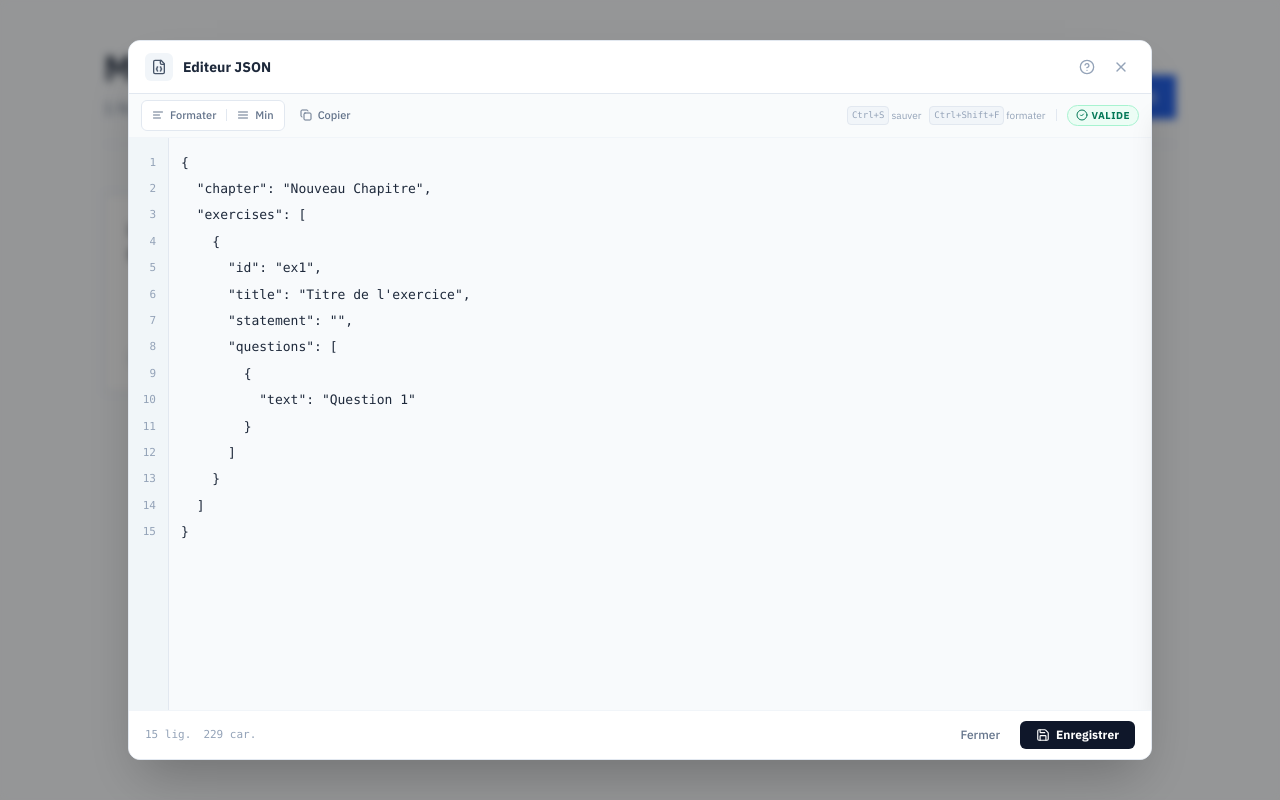
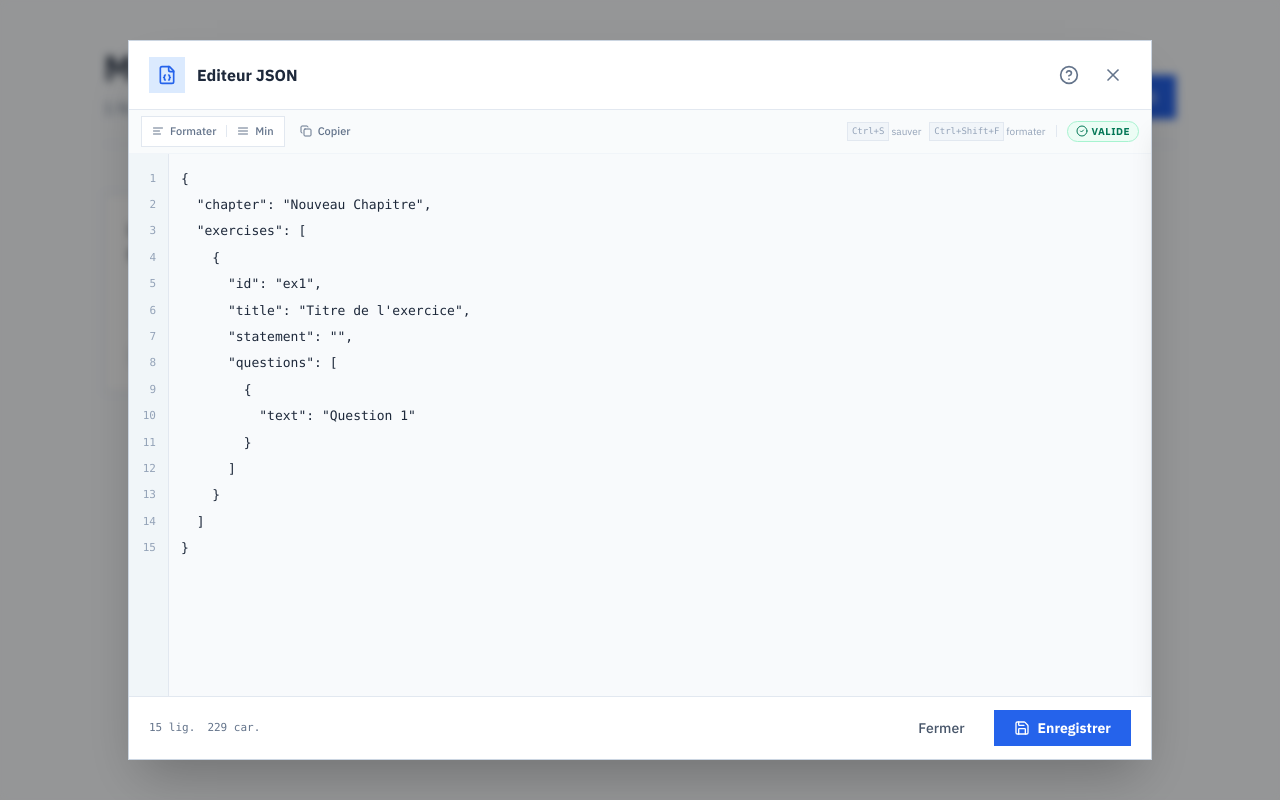
Before and after one commit to Abdel00zz/Exercice_zone_vide, a React (Vite) app: page / in a window 1280 px wide. Both pictures are taken after a click on the button "Editeur JSON". Built offline with nearby package versions, Linux system fonts and the light colour scheme; what better-react-mathjax would draw is missing.

Commit message:
style: Remove rounded corners and adjust print margins
Refactors UI elements to use squared corners for a cleaner, more consistent look. Updates print margins to ensure better layout and readability on A4 paper, particularly for the first page.

```diff
--- a/components/AnswerSpace.tsx
+++ b/components/AnswerSpace.tsx
@@ -150,7 +150,7 @@ const AnswerSpace: React.FC<AnswerSpaceProps> = ({ height = 120, onHeightChange
     <div className="my-3 answer-space group relative">
       <div
         ref={containerRef}
-        className="w-full relative rounded-lg transition-shadow duration-200 hover:shadow-md print:rounded-none print:shadow-none box-border"
+        className="w-full relative rounded-none transition-shadow duration-200 hover:shadow-md print:rounded-none print:shadow-none box-border"
         style={{
           height: `${height}px`,
           backgroundColor: THEME.screen.bg,
@@ -287,13 +287,13 @@ const AnswerSpace: React.FC<AnswerSpaceProps> = ({ height = 120, onHeightChange
         <div className="absolute top-1.5 right-1.5 flex items-center gap-1 opacity-0 group-hover:opacity-100 transition-opacity no-print">
            <button
             onClick={handleAutoFill}
-            className="p-1 text-[10px] bg-indigo-600 text-white rounded hover:bg-indigo-700 transition shadow-sm flex items-center gap-1"
+            className="p-1 text-[10px] bg-blue-600 text-white rounded-none hover:bg-blue-700 transition shadow-sm flex items-center gap-1"
             title="Ajuster la hauteur pour remplir le reste de la page"
           >
             <Wand2 className="w-3 h-3" />
             <span className="hidden sm:inline">Remplir</span>
           </button>
-          <div className="px-1.5 py-0.5 text-[10px] font-mono bg-black/60 text-white rounded select-none">
+          <div className="px-1.5 py-0.5 text-[10px] font-mono bg-black/60 text-white rounded-none select-none">
             {height}px
           </div>
         </div>
--- a/components/Dashboard.tsx
+++ b/components/Dashboard.tsx
@@ -205,48 +205,48 @@ const Dashboard: React.FC<DashboardProps> = ({
                                        )}
 
                                        {/* Hover actions */}
-                                       <div className="flex items-center gap-1 opacity-0 group-hover:opacity-100 transition-opacity shrink-0" onClick={(e) => e.stopPropagation()}>
+                                       <div className="flex items-center gap-2 opacity-0 group-hover:opacity-100 transition-opacity shrink-0" onClick={(e) => e.stopPropagation()}>
                                            <button
                                                onClick={() => handleRename(ws)}
-                                               className="p-1.5 text-slate-400 hover:text-blue-600 hover:bg-blue-50 rounded transition"
+                                               className="p-2 text-slate-400 hover:text-blue-600 hover:bg-blue-50 rounded-none transition"
                                                aria-label="Renommer"
                                            >
-                                               <Pencil className="h-4 w-4" />
+                                               <Pencil className="h-5 w-5" />
                                            </button>
                                            <button
                                                onClick={() => handleEditJson(ws)}
-                                               className="p-1.5 text-slate-400 hover:text-blue-600 hover:bg-blue-50 rounded transition"
+                                               className="p-2 text-slate-400 hover:text-blue-600 hover:bg-blue-50 rounded-none transition"
                                                aria-label="Editer JSON"
                                            >
-                                               <Code className="h-4 w-4" />
+                                               <Code className="h-5 w-5" />
                                            </button>
                                            <button
                                                onClick={() => onDeleteWorksheet(ws.id)}
-                                               className="p-1.5 text-slate-400 hover:text-red-600 hover:bg-red-50 rounded transition"
+                                               className="p-2 text-slate-400 hover:text-red-600 hover:bg-red-50 rounded-none transition"
                                                aria-label="Supprimer"
                                            >
-                                               <Trash2 className="h-4 w-4" />
+                                               <Trash2 className="h-5 w-5" />
                                            </button>
                                        </div>
                                    </div>
 
                                    {/* Meta info */}
-                                   <div className="mt-auto pt-4 border-t border-slate-100 flex items-center justify-between text-sm text-slate-500">
-                                       <div className="flex items-center gap-4">
-                                           <span className="flex items-center gap-1.5 font-medium">
-                                               <FileText className="h-4 w-4 text-slate-400" />
+                                   <div className="mt-auto pt-5 border-t border-slate-200 flex items-center justify-between text-base text-slate-600">
+                                       <div className="flex items-center gap-5">
+                                           <span className="flex items-center gap-2 font-medium">
+                                               <FileText className="h-5 w-5 text-slate-400" />
                                                {exerciseCount} ex.
                                            </span>
                                            {classNameLabel && (
-                                               <span className="truncate max-w-[120px] bg-slate-100 px-2 py-0.5 text-xs font-medium text-slate-600">{classNameLabel}</span>
+                                               <span className="truncate max-w-[150px] bg-slate-100 px-3 py-1 text-sm font-semibold text-slate-700 border border-slate-200">{classNameLabel}</span>
                                            )}
                                        </div>
-                                       <div className="flex items-center gap-2">
-                                           <span className="flex items-center gap-1.5">
-                                               <Calendar className="h-4 w-4 text-slate-400" />
+                                       <div className="flex items-center gap-3">
+                                           <span className="flex items-center gap-2">
+                                               <Calendar className="h-5 w-5 text-slate-400" />
                                                {new Date(ws.createdAt).toLocaleDateString('fr-FR', { day: 'numeric', month: 'short' })}
                                            </span>
-                                           <ChevronRight className="h-4 w-4 text-slate-300 group-hover:text-blue-600 transition-colors" />
+                                           <ChevronRight className="h-5 w-5 text-slate-300 group-hover:text-blue-600 transition-colors" />
                                        </div>
                                    </div>
                                </div>
--- a/components/JSONEditorModal.tsx
+++ b/components/JSONEditorModal.tsx
@@ -99,7 +99,7 @@ const CodeBlock = ({ code, label }: { code: string; label?: string }) => {
 const GuideSection = ({ title, children, icon: Icon }: { title: string, children: React.ReactNode, icon?: React.ElementType }) => (
   <div className="mb-6">
     <h3 className="flex items-center gap-2 text-sm font-bold text-slate-800 mb-2 pb-1.5 border-b border-slate-100">
-      {Icon && <Icon className="w-4 h-4 text-indigo-500" />}
+      {Icon && <Icon className="w-4 h-4 text-blue-600" />}
       {title}
     </h3>
     <div className="text-xs text-slate-600 space-y-2 leading-relaxed">
@@ -121,13 +121,13 @@ const JSONGuide = ({ onClose }: { onClose: () => void }) => {
     <div className="h-full flex flex-col bg-white">
       <div className="px-5 py-3 border-b border-slate-200 flex items-center justify-between bg-slate-50/50">
         <h2 className="text-sm font-bold font-display text-slate-800 flex items-center gap-2">
-          <BookOpen className="w-4 h-4 text-indigo-600" />
+          <BookOpen className="w-4 h-4 text-blue-600" />
           Guide
         </h2>
         <div className="flex items-center gap-1.5">
           <button
             onClick={handleCopyAll}
-            className="flex items-center gap-1 px-2 py-1 text-[10px] font-medium text-slate-500 hover:text-indigo-600 bg-white border border-slate-200 hover:border-indigo-200 rounded transition"
+            className="flex items-center gap-1 px-2 py-1 text-[10px] font-medium text-slate-500 hover:text-blue-600 bg-white border border-slate-200 hover:border-blue-300 rounded-none transition"
           >
             {copiedAll ? <CheckCircle2 className="w-3 h-3 text-emerald-500" /> : <Copy className="w-3 h-3" />}
             {copiedAll ? "OK" : "Copier"}
@@ -140,13 +140,13 @@ const JSONGuide = ({ onClose }: { onClose: () => void }) => {
 
       <div className="flex-1 overflow-y-auto p-5 custom-scrollbar">
         <div className="max-w-none">
-          <p className="text-slate-500 mb-4 bg-indigo-50 border border-indigo-100 p-3 rounded-lg text-xs">
+          <p className="text-slate-600 mb-4 bg-blue-50 border border-blue-200 p-3 rounded-none text-xs">
             Ce format JSON permet de structurer vos fiches d'exercices.
           </p>
 
           <GuideSection title="Structure de base" icon={FileJson}>
             <p>Deux cles obligatoires :</p>
-            <ul className="list-disc pl-4 space-y-0.5 marker:text-indigo-400">
+            <ul className="list-disc pl-4 space-y-0.5 marker:text-blue-500">
               <li><code className="bg-slate-100 px-1 py-0.5 rounded text-slate-800 font-bold text-[10px]">chapter</code> : Titre de la fiche</li>
               <li><code className="bg-slate-100 px-1 py-0.5 rounded text-slate-800 font-bold text-[10px]">exercises</code> : Liste d'exercices</li>
             </ul>
@@ -510,32 +510,32 @@ const JSONEditorModal: React.FC<JSONEditorModalProps> = ({
 
   return (
     <div className="fixed inset-0 z-[60] flex items-center justify-center bg-black/40 backdrop-blur-sm p-3 md:p-5">
-      <div className={`bg-white border rounded-xl w-full max-w-5xl h-full max-h-[90vh] flex flex-col shadow-2xl overflow-hidden relative transition-all duration-200 ${savedFlash ? 'border-emerald-400 ring-2 ring-emerald-200' : 'border-slate-200'}`}>
+      <div className={`bg-white border rounded-none w-full max-w-5xl h-full max-h-[90vh] flex flex-col shadow-2xl overflow-hidden relative transition-all duration-200 ${savedFlash ? 'border-emerald-400 ring-2 ring-emerald-200' : 'border-slate-300'}`}>
 
         {/* ─── Header ─── */}
-        <div className="px-4 py-3 border-b border-slate-200 flex items-center justify-between bg-white z-20">
-          <div className="flex items-center gap-2.5">
-            <div className="p-1.5 bg-slate-100 text-slate-600 rounded-md">
-              <FileJson className="w-4 h-4" />
+        <div className="px-5 py-4 border-b border-slate-200 flex items-center justify-between bg-white z-20">
+          <div className="flex items-center gap-3">
+            <div className="p-2 bg-blue-100 text-blue-600 rounded-none">
+              <FileJson className="w-5 h-5" />
             </div>
             <div>
-              <h2 className="text-sm font-bold text-slate-800 font-display">Editeur JSON</h2>
+              <h2 className="text-base font-bold text-slate-900 font-display">Editeur JSON</h2>
             </div>
           </div>
-          <div className="flex items-center gap-1.5">
+          <div className="flex items-center gap-2">
             <button
               onClick={() => setShowGuide(!showGuide)}
-              className={`p-1.5 rounded-md transition-all text-xs ${
+              className={`p-2 rounded-none transition-all text-sm ${
                 showGuide
-                  ? 'bg-indigo-100 text-indigo-700'
-                  : 'text-slate-400 hover:bg-slate-100 hover:text-slate-600'
+                  ? 'bg-blue-100 text-blue-700'
+                  : 'text-slate-500 hover:bg-slate-100 hover:text-slate-700'
               }`}
               title="Guide (structure JSON)"
             >
-              <HelpCircle className="w-4 h-4" />
+              <HelpCircle className="w-5 h-5" />
             </button>
-            <button onClick={onClose} className="p-1.5 text-slate-400 hover:text-slate-700 hover:bg-slate-100 rounded-md transition">
-              <X className="w-4 h-4" />
+            <button onClick={onClose} className="p-2 text-slate-500 hover:text-slate-800 hover:bg-slate-100 rounded-none transition">
+              <X className="w-5 h-5" />
             </button>
           </div>
         </div>
@@ -545,10 +545,10 @@ const JSONEditorModal: React.FC<JSONEditorModalProps> = ({
           <div className="flex-1 flex flex-col min-w-0 transition-all duration-200">
             {/* Toolbar - minimal */}
             <div className="px-3 py-1.5 border-b border-slate-100 flex items-center gap-1.5 bg-slate-50/80">
-              <div className="flex items-center gap-0.5 bg-white border border-slate-200 rounded-md p-0.5">
+              <div className="flex items-center gap-0.5 bg-white border border-slate-200 rounded-none p-0.5">
                 <button
                   onClick={handleFormat}
-                  className="flex items-center gap-1.5 px-2 py-1 hover:bg-slate-50 text-slate-500 text-[11px] font-medium rounded transition"
+                  className="flex items-center gap-1.5 px-2 py-1 hover:bg-slate-50 text-slate-500 text-[11px] font-medium rounded-none transition"
                   title="Formater (Ctrl+Shift+F)"
                 >
                   <AlignLeft className="w-3 h-3" />
@@ -557,7 +557,7 @@ const JSONEditorModal: React.FC<JSONEditorModalProps> = ({
                 <div className="w-px h-3 bg-slate-200" />
                 <button
                   onClick={handleMinify}
-                  className="flex items-center gap-1.5 px-2 py-1 hover:bg-slate-50 text-slate-500 text-[11px] font-medium rounded transition"
+                  className="flex items-center gap-1.5 px-2 py-1 hover:bg-slate-50 text-slate-500 text-[11px] font-medium rounded-none transition"
                   title="Compacter"
                 >
                   <AlignJustify className="w-3 h-3" />
@@ -567,7 +567,7 @@ const JSONEditorModal: React.FC<JSONEditorModalProps> = ({
 
               <button
                 onClick={handleCopy}
-                className="flex items-center gap-1.5 px-2 py-1 text-slate-500 hover:text-slate-700 text-[11px] font-medium rounded hover:bg-white border border-transparent hover:border-slate-200 transition"
+                className="flex items-center gap-1.5 px-2 py-1 text-slate-500 hover:text-slate-700 text-[11px] font-medium rounded-none hover:bg-white border border-transparent hover:border-slate-200 transition"
               >
                 {copied ? <CheckCircle2 className="w-3 h-3 text-emerald-600" /> : <Copy className="w-3 h-3" />}
                 {copied ? "OK" : "Copier"}
@@ -578,11 +578,11 @@ const JSONEditorModal: React.FC<JSONEditorModalProps> = ({
               {/* Keyboard shortcuts hint */}
               <div className="hidden md:flex items-center gap-2 text-[10px] text-slate-400">
                 <span className="flex items-center gap-0.5">
-                  <kbd className="px-1 py-0.5 bg-slate-100 border border-slate-200 rounded text-[9px] font-mono">Ctrl+S</kbd>
+                  <kbd className="px-1 py-0.5 bg-slate-100 border border-slate-200 rounded-none text-[9px] font-mono">Ctrl+S</kbd>
                   sauver
                 </span>
                 <span className="flex items-center gap-0.5">
-                  <kbd className="px-1 py-0.5 bg-slate-100 border border-slate-200 rounded text-[9px] font-mono">Ctrl+Shift+F</kbd>
+                  <kbd className="px-1 py-0.5 bg-slate-100 border border-slate-200 rounded-none text-[9px] font-mono">Ctrl+Shift+F</kbd>
                   formater
                 </span>
               </div>
@@ -635,7 +635,7 @@ const JSONEditorModal: React.FC<JSONEditorModalProps> = ({
 
               {/* Error panel */}
               {!isValid && error.message && (
-                <div className="absolute bottom-3 left-3 md:left-14 right-3 bg-rose-50 border border-rose-200 text-rose-800 px-3 py-2 rounded-lg shadow-lg flex items-start gap-2 text-[11px] font-mono z-10 max-h-24 overflow-y-auto">
+                <div className="absolute bottom-3 left-3 md:left-14 right-3 bg-rose-50 border border-rose-200 text-rose-800 px-3 py-2 rounded-none shadow-lg flex items-start gap-2 text-[11px] font-mono z-10 max-h-24 overflow-y-auto">
                   <AlertCircle className="w-3.5 h-3.5 text-rose-500 shrink-0 mt-0.5" />
                   <div className="min-w-0">
                     <p className="font-bold text-rose-700 text-[10px] uppercase tracking-wider mb-0.5">
@@ -657,28 +657,28 @@ const JSONEditorModal: React.FC<JSONEditorModalProps> = ({
         </div>
 
         {/* ─── Footer ─── */}
-        <div className="px-4 py-2.5 border-t border-slate-100 flex justify-between items-center bg-white z-20">
-          <div className="text-[11px] text-slate-400 hidden md:flex items-center gap-3 font-mono">
+        <div className="px-5 py-3 border-t border-slate-200 flex justify-between items-center bg-white z-20">
+          <div className="text-[11px] text-slate-500 hidden md:flex items-center gap-3 font-mono">
             <span>{lineCount} lig.</span>
             <span>{code.length} car.</span>
           </div>
-          <div className="flex items-center gap-2 w-full md:w-auto justify-end">
+          <div className="flex items-center gap-3 w-full md:w-auto justify-end">
             <button
               onClick={onClose}
-              className="px-3 py-1.5 text-slate-500 hover:text-slate-800 hover:bg-slate-100 rounded-md font-medium transition text-xs"
+              className="px-4 py-2 text-slate-600 hover:text-slate-900 hover:bg-slate-100 rounded-none font-medium transition text-sm border border-transparent"
             >
               Fermer
             </button>
             <button
               onClick={handleSave}
               disabled={!isValid}
-              className={`flex items-center gap-1.5 px-4 py-1.5 rounded-md font-bold text-xs transition active:scale-95 ${
+              className={`flex items-center gap-2 px-5 py-2 rounded-none font-bold text-sm transition active:scale-95 ${
                 savedFlash
                   ? 'bg-emerald-600 text-white'
-                  : 'bg-slate-900 text-white hover:bg-slate-800 disabled:opacity-40 disabled:cursor-not-allowed'
+                  : 'bg-blue-600 text-white hover:bg-blue-700 disabled:opacity-40 disabled:cursor-not-allowed'
               }`}
             >
-              <Save className="w-3.5 h-3.5" />
+              <Save className="w-4 h-4" />
               {savedFlash ? 'Sauvegarde...' : confirmLabel}
             </button>
           </div>
```
Also changed, not shown: components/SettingsModal.tsx (+16 -16 lines), styles/print.css (+9 -17 lines).
